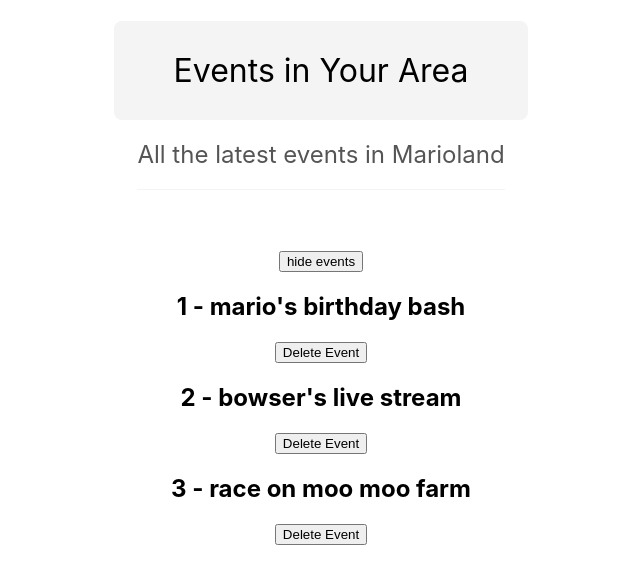
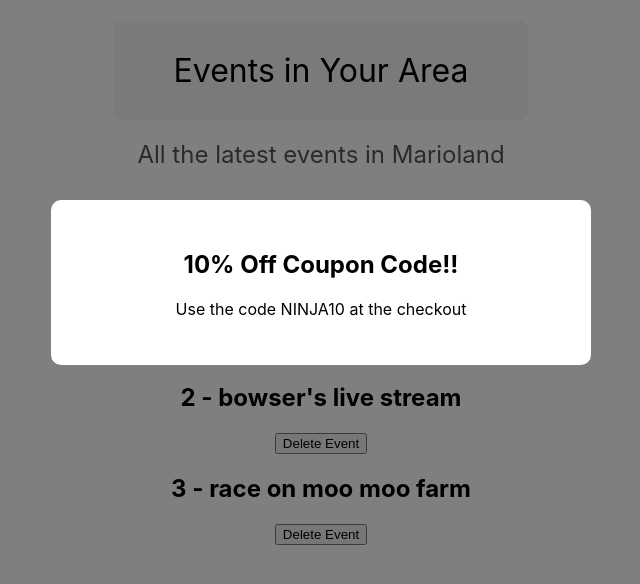
Before and after one commit to adamcope/my-react-app, a React (Create React App) app: page / in a window 1280 px wide. Shown: the top 584 px of the page, without its empty margins (319-959 px from the left). Built offline with nearby package versions, Linux system fonts and the light colour scheme.

Commit message:
lesson 28

```diff
--- a/src/App.js
+++ b/src/App.js
@@ -1,6 +1,7 @@
 import "./App.css";
 import React, { useState } from "react";
 import Title from './components/Title'
+import Modal from './components/Modal'
 
 function App() {
   const [showEvents, setShowEvents] = useState(true);
@@ -44,6 +45,11 @@
             <button onClick={() => handleClick(event.id)}>Delete Event</button>
           </React.Fragment>
         ))}
+
+        <Modal>
+        <h2>10% Off Coupon Code!!</h2>
+        <p>Use the code NINJA10 at the checkout</p>
+        </Modal>
     </div>
   );
 }
--- /dev/null
+++ b/src/components/Modal.css
@@ -0,0 +1,15 @@
+.modal-backdrop {
+  position: fixed;
+  top: 0;
+  left: 0;
+  width: 100%;
+  height: 100%;
+  background: rgba(0, 0, 0, 0.5);
+}
+.modal {
+  padding: 30px;
+  max-width: 480px;
+  margin: 200px auto;
+  background: #fff;
+  border-radius: 10px;
+}
--- /dev/null
+++ b/src/components/Modal.js
@@ -0,0 +1,12 @@
+import "./Modal.css";
+function Modal({ children }) {
+  return (
+    <div className="modal-backdrop">
+      <div className="modal">
+        {children}
+      </div>
+    </div>
+  );
+}
+
+export default Modal;
```
